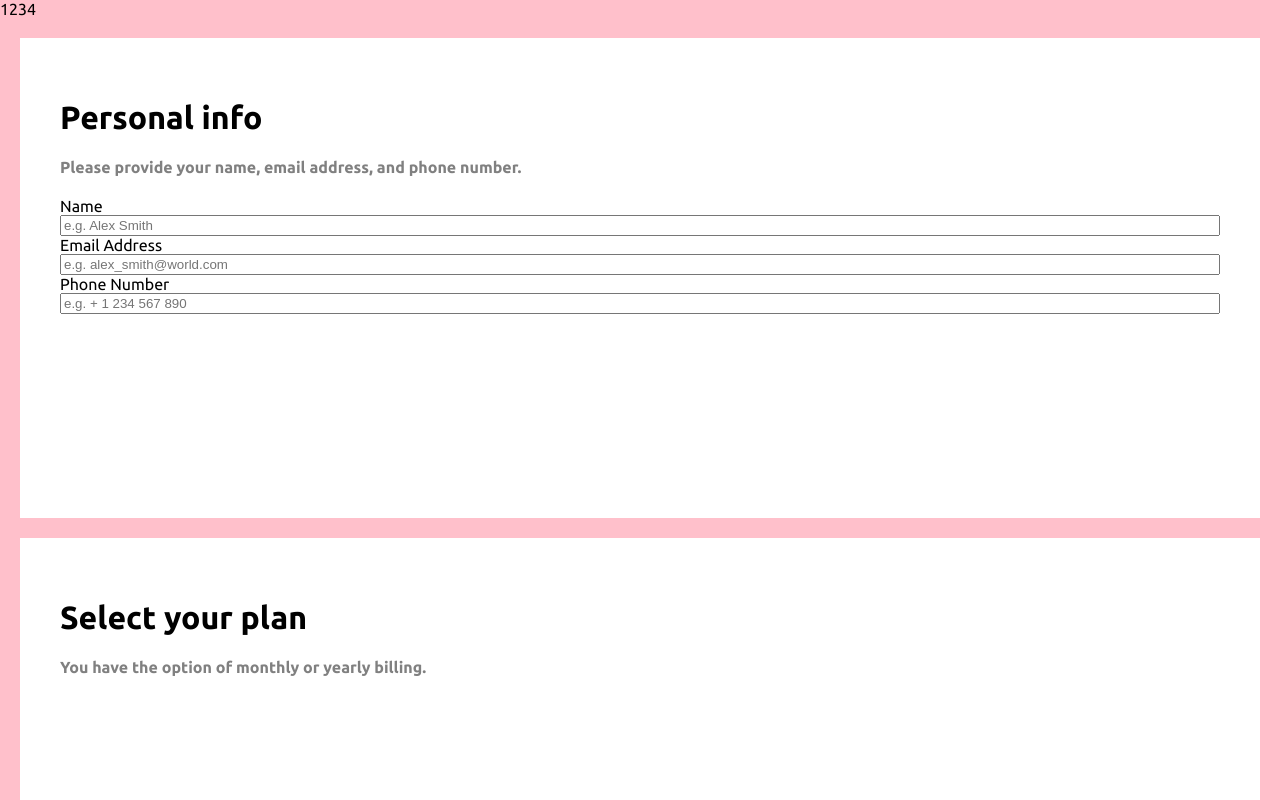
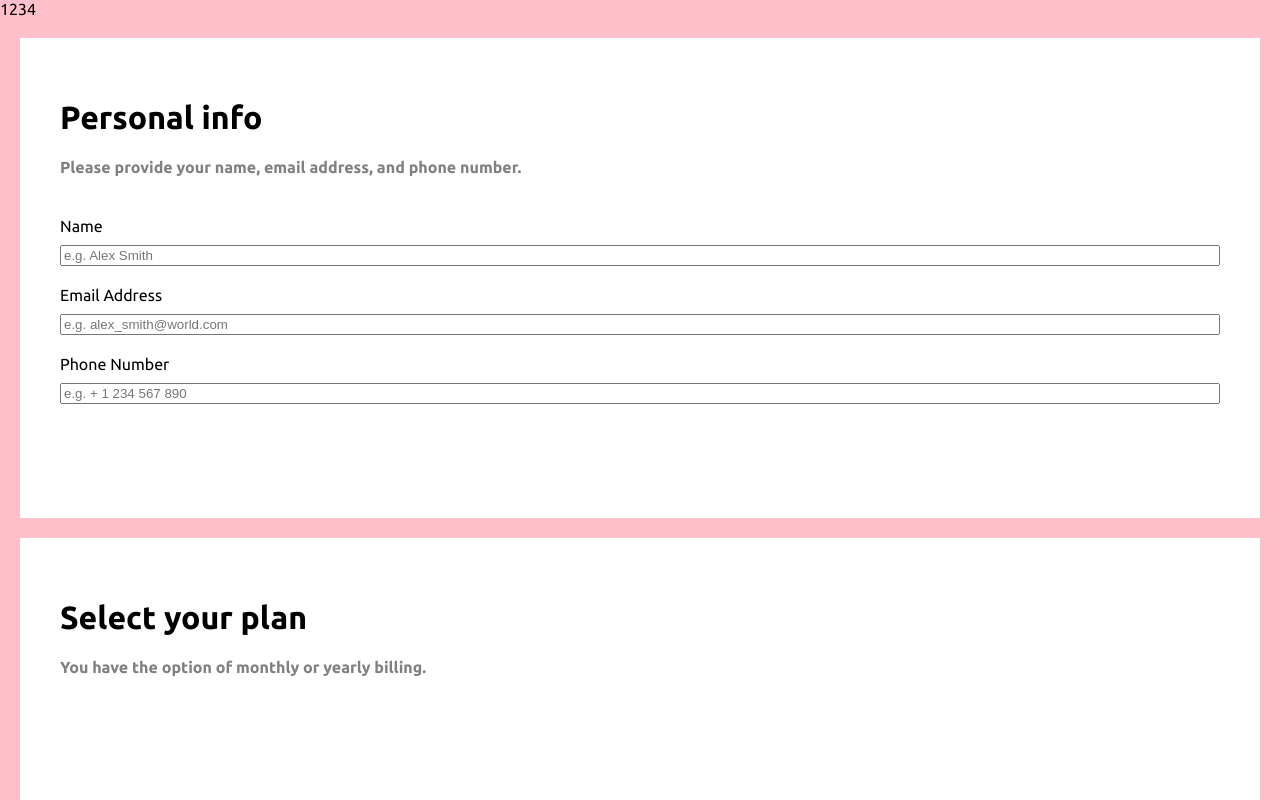
Before and after one commit to er1927/multi-step-form, a Next.js app: page / in a window 1280 px wide. Shown: the top 800 px of the page. Built offline with nearby package versions, Linux system fonts and the light colour scheme.

Commit message:
Added classnames to labels in personal info card.

```diff
--- a/pages/index.js
+++ b/pages/index.js
@@ -32,11 +32,11 @@ export default function Home() {
             <h1>Personal info</h1>
             <h4>Please provide your name, email address, and phone number.</h4>
             <div className={styles.card__body__input}>
-              <label>Name</label>
+              <label className={styles.card__body__input_label}>Name</label>
               <input placeholder="e.g. Alex Smith"/>
-              <label>Email Address</label>
+              <label className={styles.card__body__input_label}>Email Address</label>
               <input type="email" placeholder="e.g. alex_smith@world.com"/>
-              <label>Phone Number</label>
+              <label className={styles.card__body__input_label}>Phone Number</label>
               <input type="number" placeholder="e.g. + 1 234 567 890"/>
             </div>
         </div>
--- a/styles/Home.module.css
+++ b/styles/Home.module.css
@@ -20,6 +20,10 @@
   flex-direction: column;
 }
 
+.card__body__input_label {
+  padding: 20px 0 10px 0;
+}
+
 .card__body__checklist {
   display: flex;
 }
```
